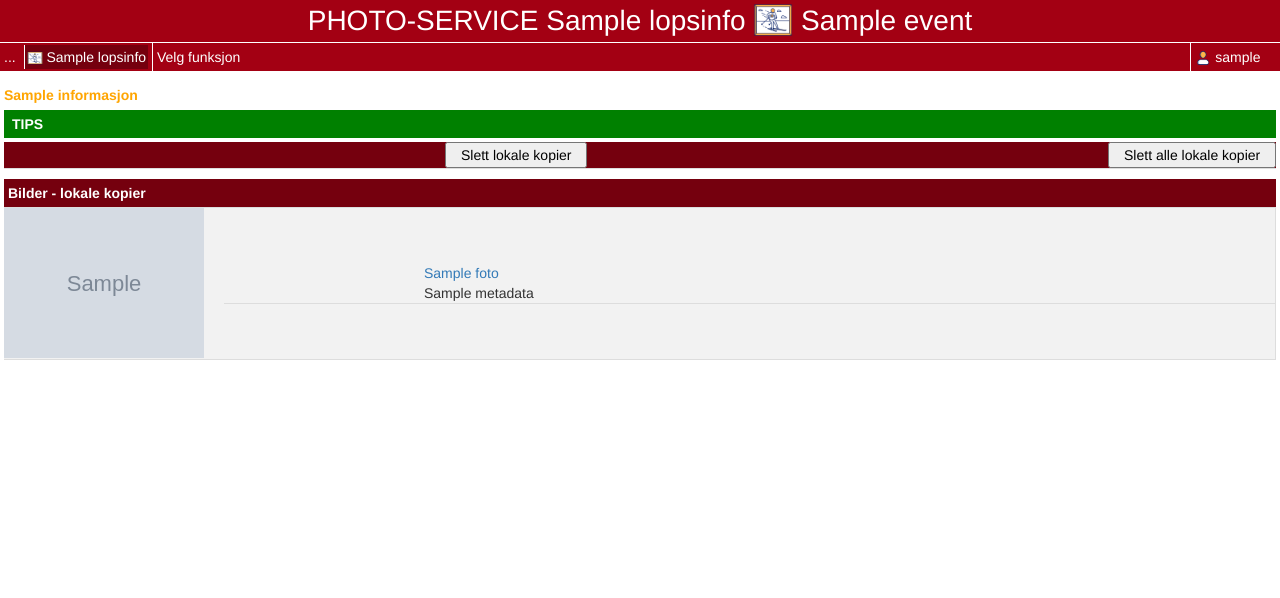
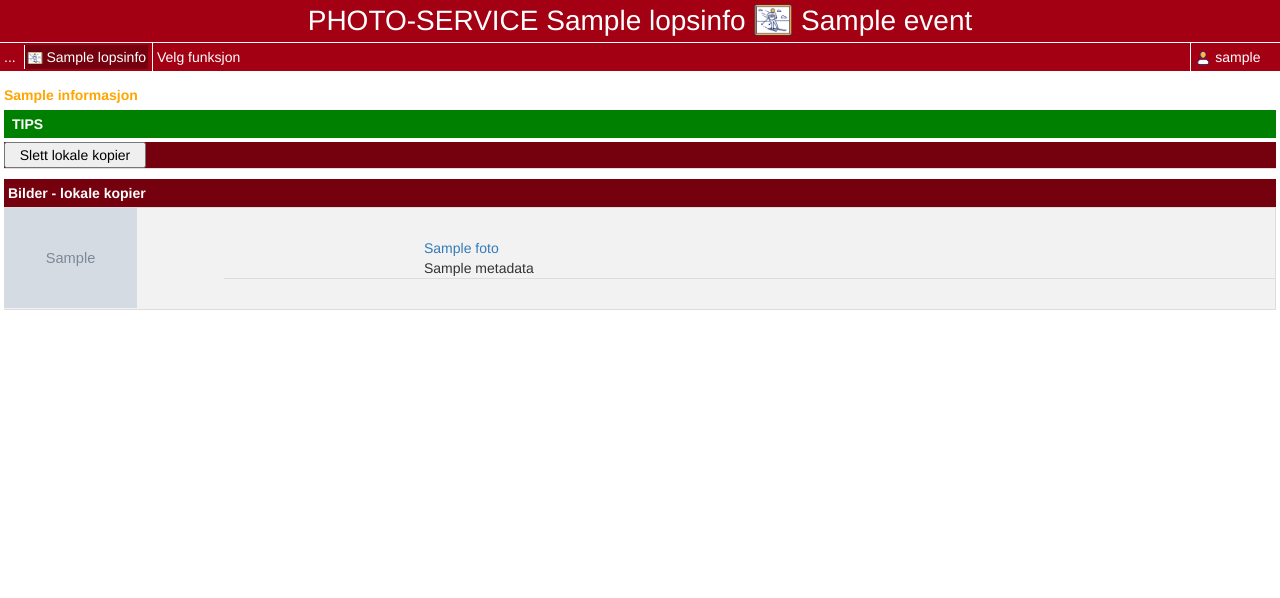
Before and after one commit to langrenn-sprint/photo-service-gui, a Python web app: template photo_service_gui/templates/photos.html in a window 1280 px wide. Shown: the top 598 px of the page. Run offline with Jinja, Linux system fonts and the light colour scheme; the template is opened without the code that fills it: most values are stand-ins (such as "Sample title", 1, 10 or a date in 2020); grey boxes marked "Sample" are stand-in pictures; some libraries are stand-ins or nearby versions.

Commit message:
Delete fix #50

```diff
--- a/photo_service_gui/templates/photos.html
+++ b/photo_service_gui/templates/photos.html
@@ -32,7 +32,7 @@
 
 <! --- Edit menu --->
   <table>
-    <tr id=headerblue align=right>
+    <tr id=headerblue>
       <td>
         <form action=/photos method=get>
           <input type="hidden" name=event_id value="{{ event_id }}">
@@ -41,10 +41,6 @@
         </form>
       </td>
       <td>
-        <form action=/photos method=post>
-          <input type="hidden" name="event_id" value="{{ event_id }}">
-          <input type="submit" class=black name="delete_all_local" value="  Slett alle lokale kopier  ">
-        </form>
       </td>
   </table>
   <p>
@@ -58,11 +54,14 @@
     </tr>
     {% if action in ["delete_select"] %}
       <tr>
-        <td id=table_border colspan=4>
-        <form action=/photos method=post>
-          <input type="submit" name={{ action }} value="  Slett  ">
-          <input type="hidden" name="event_id" value="{{ event_id }}">
-          <input type="hidden" name=action value={{ action }}>
+        <td id=table_border>
+          <button id="toggleAll">Velg alle</button>
+        </td>
+      <form action=/photos method=post>
+        <td id=table_border colspan=3>
+            <input type="submit" name={{ action }} value="  Slett valgte ">
+            <input type="hidden" name="event_id" value="{{ event_id }}">
+            <input type="hidden" name=action value={{ action }}>
         </td>
       </tr>
     {% endif %}
@@ -71,12 +70,12 @@
       <tr>
         {% if action in ["delete_select"] %}
           <td>
-            <input type="checkbox" name="delete_photo_{{ loop.index }}" value="{{ foto.name }}">
+            <input type="checkbox" class="item-chk" name="delete_photo_{{ loop.index }}" value="{{ foto.name }}">
           </td>
         {% endif %}
         <td width=220>
           <!-- Trigger the Modal -->
-          <img id="modalImg_{{loop.index}}" src="{{ foto.url }}" title="Click to view big size" style="width:200px">
+          <img id="modalImg_{{loop.index}}" src="{{ foto.url }}" title="Click to view big size" style="height: 100px">
           <!-- The Modal -->
           <div id="myModal_{{loop.index}}" class="modal">
             <!-- The Close Button -->
@@ -107,7 +106,15 @@
             span_{{loop.index}}.onclick = function() {
               modal_{{loop.index}}.style.display = "none";
             }
-            </script>
+
+            // Toggle all checkboxes
+            const toggleBtn = document.getElementById('toggleAll');
+            toggleBtn.addEventListener('click', () => {
+              const itemsList = document.querySelectorAll('input.item-chk[type="checkbox"]');
+              const anyUnchecked = Array.from(itemsList).some(cb => !cb.checked);
+              itemsList.forEach(cb => cb.checked = anyUnchecked);
+            });
+          </script>
         </td>
         <td id=table_border_r>
           <table>
@@ -121,12 +128,7 @@
       </tr>
     {% endfor %}
     {% if action in ["delete_select"] %}
-    <tr>
-      <td colspan=4>
-        <input type="submit" name={{ action }} value="  Slett  ">
-        </form>
-      </td>
-    </tr>
+      </form>
     {% endif %}
   </table>
 {% endblock %}
--- a/photo_service_gui/views/photos.py
+++ b/photo_service_gui/views/photos.py
@@ -79,9 +79,7 @@ class Photos(web.View):
                 )
 
         try:
-            if "delete_all_local" in form:
-                informasjon = "TODO: Sletting av alle lokale kopier."
-            elif "delete_select" in form:
+            if "delete_select" in form:
                 informasjon = "Sletting utført: "
                 for key, value in form.items():
                     if key.startswith("delete_photo"):
```
